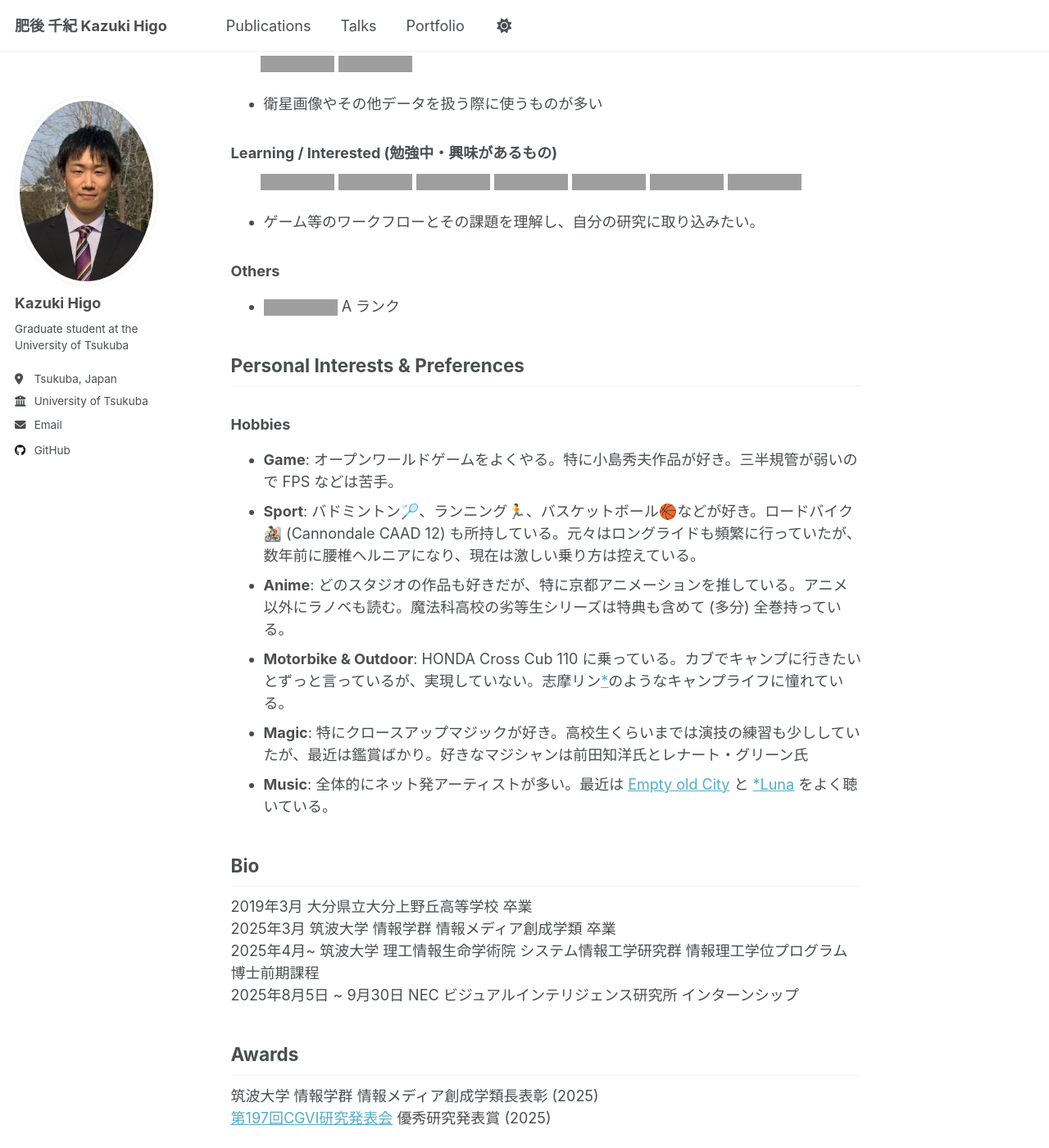
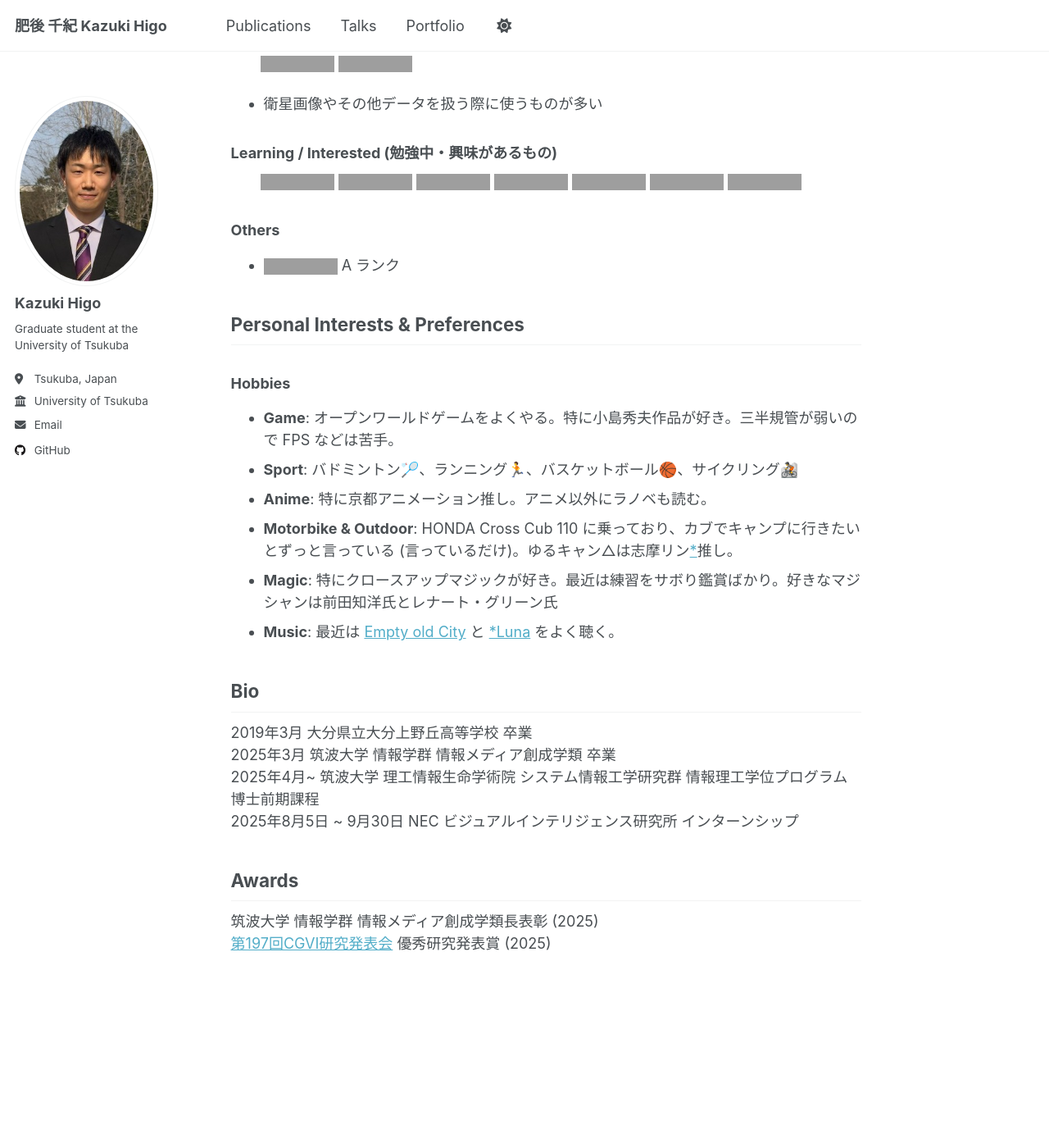
Before and after one commit to millennium-nova/millennium-nova.github.io, a Jekyll site: the page built from _pages/about.md, in a window 1280 px wide and 1400 px high, scrolled down 1169 px, cut to the strip 0-1400 px from the top of the window. Shown: the whole strip at 82% size. Built offline with Jekyll 4.4.1, drawn with Linux system fonts in a browser that asks for light colours; grey boxes are pictures that could not be loaded.

Commit message:
プロフィールを更新し、詳細を簡潔に整理

```diff
--- a/_pages/about.md
+++ b/_pages/about.md
@@ -82,7 +82,6 @@ A Study of Image Synthesis and Editing Using Deep Learning
 <!-- ![Vulkan](https://img.shields.io/badge/Vulkan-E01E2E?style=flat-square&logo=vulkan&logoColor=white) -->
 </div>
 
-- ゲーム等のワークフローとその課題を理解し、自分の研究に取り込みたい。
 
 ### Others
 
@@ -92,11 +91,11 @@ A Study of Image Synthesis and Editing Using Deep Learning
 
 ### Hobbies
 - **Game**: オープンワールドゲームをよくやる。特に小島秀夫作品が好き。三半規管が弱いので FPS などは苦手。
-- **Sport**: バドミントン🏸、ランニング🏃、バスケットボール🏀などが好き。ロードバイク🚵 (Cannondale CAAD 12) も所持している。元々はロングライドも頻繁に行っていたが、数年前に腰椎ヘルニアになり、現在は激しい乗り方は控えている。
-- **Anime**: どのスタジオの作品も好きだが、特に京都アニメーションを推している。アニメ以外にラノベも読む。魔法科高校の劣等生シリーズは特典も含めて (多分) 全巻持っている。
-- **Motorbike & Outdoor**: HONDA Cross Cub 110 に乗っている。カブでキャンプに行きたいとずっと言っているが、実現していない。志摩リン[*](https://yurucamp.jp/third/character/rin.php)のようなキャンプライフに憧れている。
-- **Magic**: 特にクロースアップマジックが好き。高校生くらいまでは演技の練習も少ししていたが、最近は鑑賞ばかり。好きなマジシャンは前田知洋氏とレナート・グリーン氏
-- **Music**: 全体的にネット発アーティストが多い。最近は [Empty old City](https://kamitsubaki.jp/artist/empty-old-city/) と [*Luna](https://www.ast-luna.com/) をよく聴いている。
+- **Sport**: バドミントン🏸、ランニング🏃、バスケットボール🏀、サイクリング🚵
+- **Anime**: 特に京都アニメーション推し。アニメ以外にラノベも読む。
+- **Motorbike & Outdoor**: HONDA Cross Cub 110 に乗っており、カブでキャンプに行きたいとずっと言っている (言っているだけ)。ゆるキャン△は志摩リン[*](https://yurucamp.jp/third/character/rin.php)推し。
+- **Magic**: 特にクロースアップマジックが好き。最近は練習をサボり鑑賞ばかり。好きなマジシャンは前田知洋氏とレナート・グリーン氏
+- **Music**: 最近は [Empty old City](https://kamitsubaki.jp/artist/empty-old-city/) と [*Luna](https://www.ast-luna.com/) をよく聴く。
 
 ## Bio
 2019年3月  大分県立大分上野丘高等学校 卒業
```
